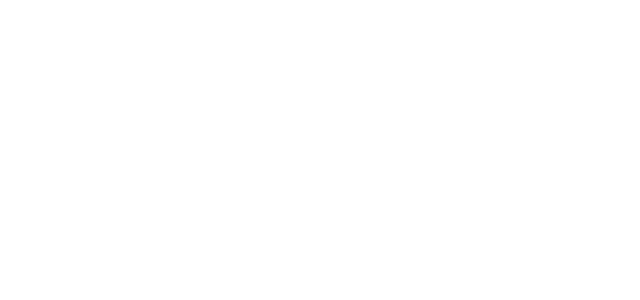
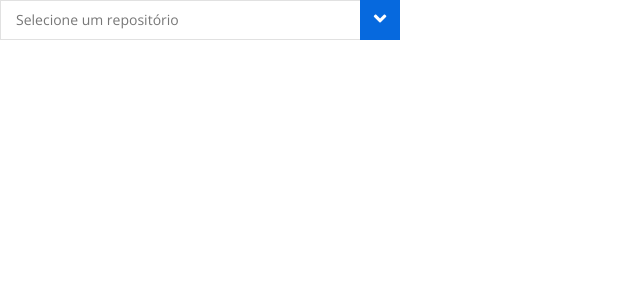
Before and after one commit to Juuhz/vml-reinaldoamorim, a React (Create React App) app: page / in a window 1280 px wide. Shown: the top 300 px of the page, without its empty margins (0-640 px from the left). Built offline with nearby package versions, Linux system fonts and the light colour scheme.

Commit message:
SelectRepo

```diff
--- a/gulpfile.js
+++ b/gulpfile.js
@@ -5,7 +5,7 @@
 
 gulp.task('sass', function () {
     return gulp.src( './src/sass/style.sass' )
-    .pipe( sass() )
+    .pipe( sass( {outputStyle: 'compressed'} ).on( 'error', sass.logError ) )
     .on( 'error', function( error ){ console.error( error.message ); })
     .pipe( gulp.dest( './public' ) )
 });
--- a/public/index.html
+++ b/public/index.html
@@ -5,6 +5,9 @@
     <meta name="viewport" content="width=device-width, initial-scale=1, shrink-to-fit=no">
     <meta name="theme-color" content="#000000">
     <link rel="shortcut icon" href="%PUBLIC_URL%/favicon.ico">
+    <link rel="stylesheet" type="text/css" href="%PUBLIC_URL%/style.css">
+    <link href="https://fonts.googleapis.com/css?family=Open+Sans:400,700" rel="stylesheet">
+    <link rel="stylesheet" type="text/css" href="https://use.fontawesome.com/releases/v5.0.8/css/all.css">
     <title>Globo GitChart - VML | Reinaldo Amorim</title>
   </head>
   <body>
--- a/public/style.css
+++ b/public/style.css
@@ -0,0 +1 @@
+*{border:0px;margin:0px;box-sizing:border-box}.fonte,body{font-family:'Open Sans', sans-serif}body{overflow-x:hidden;overflow-y:scroll;font-size:14px}.fakeSelect{position:relative;width:100%;height:40px;border:1px solid #e1e1e1;max-width:400px;color:#777;display:block;cursor:pointer}.fakeSelect .selected{height:40px;padding:9px 40px 11px 15px}.fakeSelect .options{display:none}.fakeSelect .arrow{background:#0669de;height:40px;width:40px;position:absolute;right:-1px;top:-1px;text-align:center;color:#FFF}.fakeSelect .arrow i{font-size:20px;margin:9px}
--- a/src/components/App.js
+++ b/src/components/App.js
@@ -6,8 +6,9 @@
 class App extends Component{
 	render(){
 		return (
-			<div>
-				{/*<SelectRepo />
+			<div id="main-wrapper">
+				<SelectRepo />
+				{/*
 				<Infos />
         		<Chart />*/}
       		</div>
--- a/src/components/SelectRepo.js
+++ b/src/components/SelectRepo.js
@@ -0,0 +1,19 @@
+import React, { Component } from 'react';
+
+class SelectRepo extends Component{
+	render(){
+		return(
+			<div className="fakeSelect">
+				<div className="arrow"><i class="fas fa-angle-down"></i></div>
+				<div className="selected">Selecione um repositório</div>
+				<ul className="options">
+					<li>Teste repositório 1</li>
+					<li>Teste repositório 2</li>
+					<li>Teste repositório 3</li>
+				</ul>
+			</div>
+		);
+	}
+}
+
+export default SelectRepo;
--- a/src/sass/defalts.sass
+++ b/src/sass/defalts.sass
@@ -0,0 +1,22 @@
+// Normalize
+//______________________________
+
+*
+	border: 0px
+	margin: 0px
+	box-sizing: border-box
+
+// Fontes
+//______________________________
+
+.fonte
+	font-family: 'Open Sans', sans-serif
+
+// Body
+//______________________________
+
+body
+	@extend .fonte
+	overflow-x: hidden
+	overflow-y: scroll
+	font-size: 14px
--- a/src/sass/selectRepo.sass
+++ b/src/sass/selectRepo.sass
@@ -0,0 +1,29 @@
+.fakeSelect
+	position: relative
+	width: 100%
+	height: 40px
+	border: 1px solid #e1e1e1
+	max-width: 400px
+	color: #777
+	display: block
+	cursor: pointer
+
+	.selected
+		height: 40px
+		padding: 9px 40px 11px 15px
+
+	.options
+		display: none
+
+	.arrow
+		background: #0669de
+		height: 40px
+		width: 40px
+		position: absolute
+		right: -1px
+		top: -1px
+		text-align: center
+		color: #FFF
+		i
+			font-size: 20px
+			margin: 9px
```
